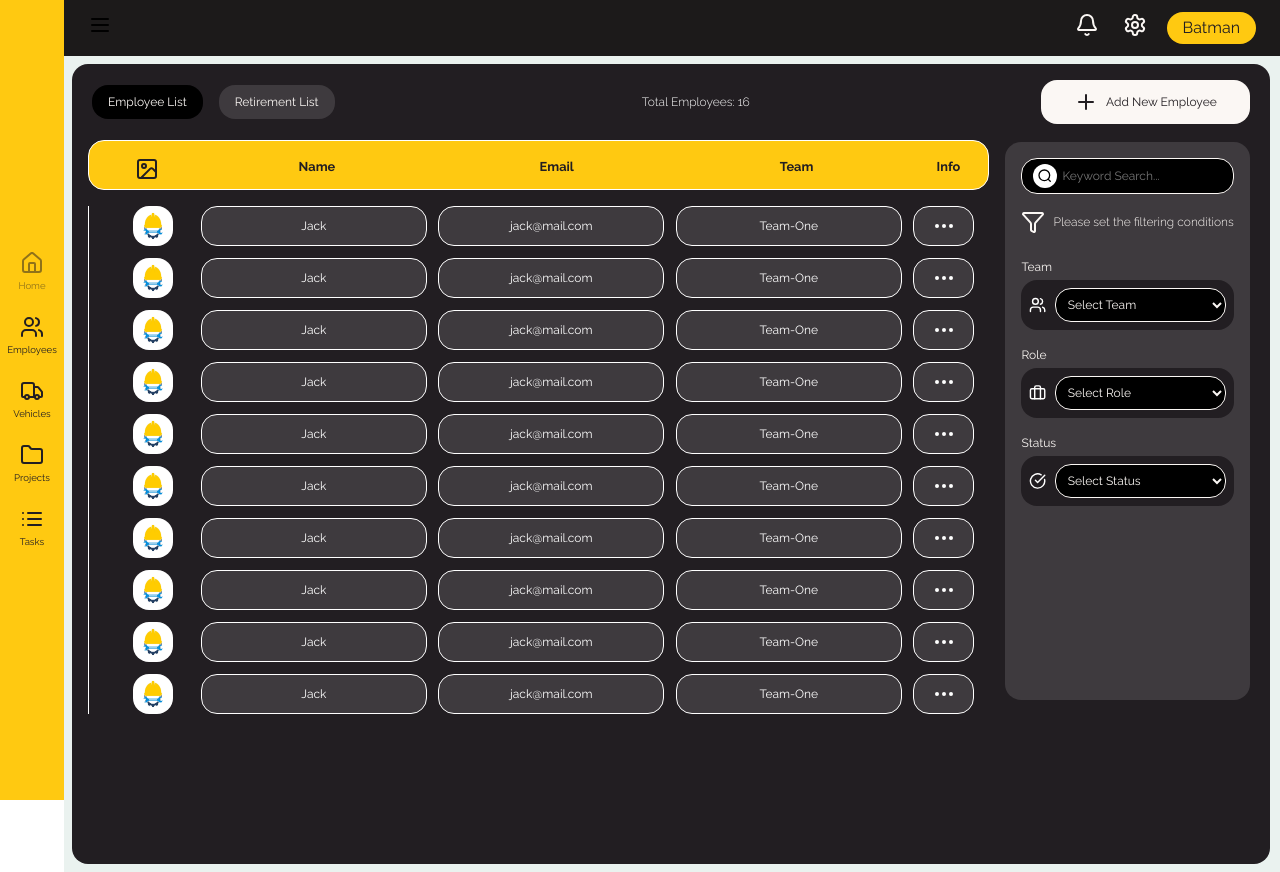
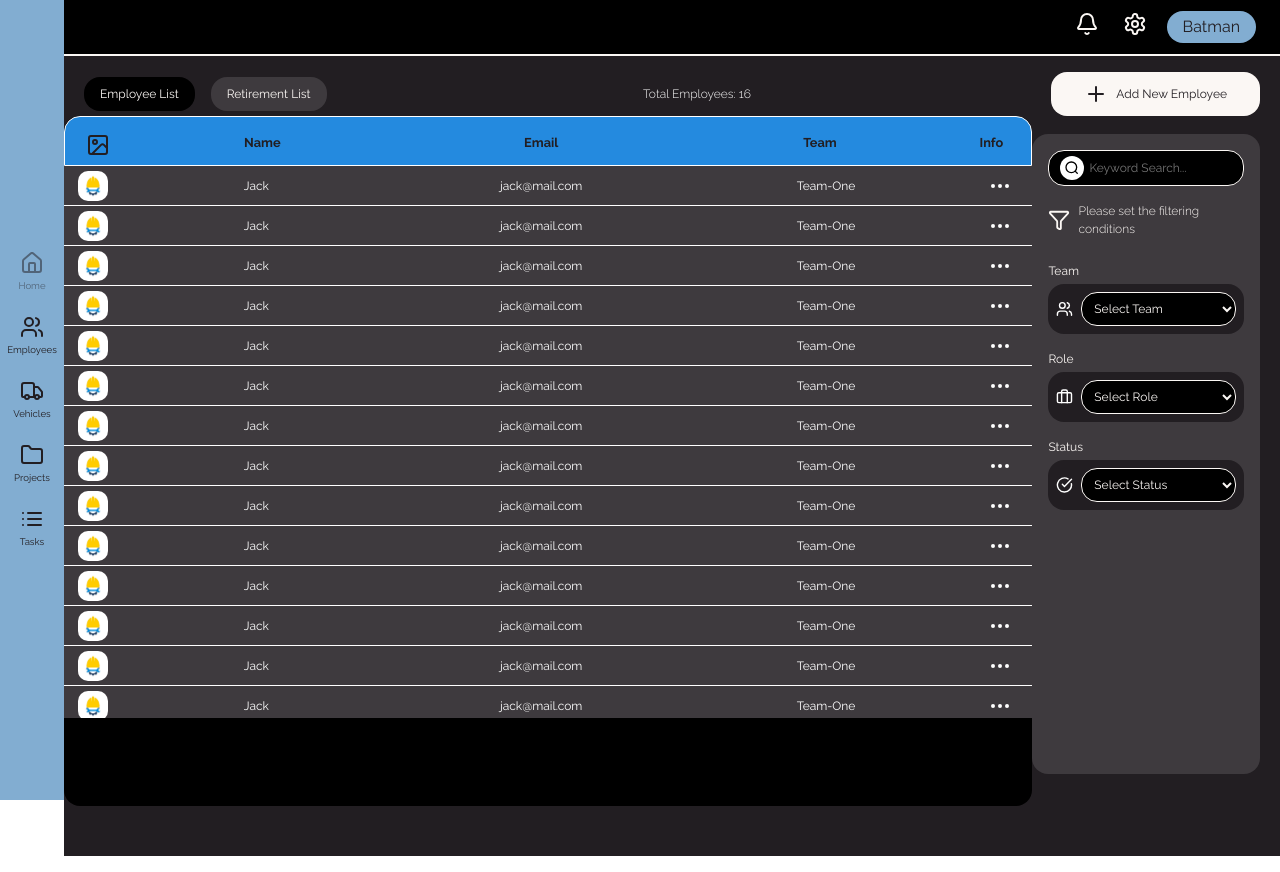
Before and after one commit to yy-mizu/Construction-Management, a Next.js app: page /employees in a window 1280 px wide. Built offline with nearby package versions, Linux system fonts and the light colour scheme.

Commit message:
list layout

```diff
--- a/components/layouts/ListingLayout.module.scss
+++ b/components/layouts/ListingLayout.module.scss
@@ -1,12 +1,12 @@
 @import './variables.scss';
 
 .content_wrapper {
-  margin: $spacing-sm;
+  // margin: $spacing-sm;
   display: flex;
   flex-direction: column;
-  width: 98.5%;
+  width: 100%;
   background-color: #221E22;
-  border-radius: 16px;
+  // border-radius: 16px;
   min-height: 100vh;
   // align-items:center;
 
--- a/components/layouts/MainLayout.module.scss
+++ b/components/layouts/MainLayout.module.scss
@@ -2,11 +2,13 @@
 
 .dashboard {
   display: flex;
-  min-height: 100vh;
+
 }
 
 .main_content {
   flex: 1;
   margin-left: 64px;
   background-color: $bg_color;
+  min-height: 70vh;
+
 }
--- a/components/listing/EmployeeList.module.scss
+++ b/components/listing/EmployeeList.module.scss
@@ -1,22 +1,25 @@
 @import './variables.scss';
 
 .listing {
-  flex: 1;
-  // background-color: $secondary_color;
+  // flex: 1;
+  background-color: black;
   border-radius: $border_radius;
-  padding: $spacing-md;
+  // padding: $spacing-md;
+  width : 85%;
+
 }
 
 
 
 .listing_header {
   display: grid;
-  grid-template-columns: 100px 1fr 1fr 1fr 64px;
+  grid-template-columns: 50px 1fr 1fr 1fr 64px;
   padding: $spacing-sm;
-  background-color: $accent_color;
+
+  background-color: $primary_mature;
   color: $primary_color;
-  border-radius: $border_radius;
-  margin-bottom: $spacing-md;
+  border-radius: 16px 16px 0px 0px;
+  // margin-bottom: $spacing-md;
   font-weight: 600;
   border: 1px solid white;
 
@@ -32,54 +35,68 @@
 }
 
 .listing_body {
-  height : 508px;
+  height : 80%;
   overflow-y: auto; /* Enable vertical scrolling */
   scrollbar-width: thin; /* For Firefox */
   scrollbar-color: $primary_color $secondary_color;
-  border-left : 1px solid white;
+  // border-left : 1px solid white;
   .row {
     display: grid;
-    grid-template-columns: 100px 1fr 1fr 1fr 64px;
+    grid-template-columns: 50px 1fr 1fr 1fr 64px;
     align-items: center;
 
-
-    padding: 0px 12px;
+        border-radius : 8px;
+    // padding: 0px 12px;
 
     // padding: 12px 4px;
-    border-radius: 16px;
+    // border-radius: 8px;
 
     span {
-      border-radius: 16px;
+      // border-radius: 16px;
       background-color:#3E3A3E;
       display: flex;
       text-align: center;
       justify-content: center;
-      border: 1px solid white; // Add border for inner cells
+
       height: 40px;
       align-items: center;
       color: white;
       // padding: 8px;
       font-size: 0.75rem;
-      margin-bottom: 12px;
-      width: 95%;
+      // margin-bottom: 12px;
+      width: 100%;
 
    border-bottom : 1px solid white;
 
+
     }
     span:first-child {
-      border: none; /* Remove border for the first column */
-      background-color: transparent; /* Optional: Make it fully transparent */
+
+      background-color:#3E3A3E; /* Optional: Make it fully transparent */
       justify-content: center; /* Align image to the left */
       // padding-left : 16px;i
       // width:70%;
+
+
+    }
+
+
+    span:first-child {
+
+      background-color:#3E3A3E; /* Optional: Make it fully transparent */
+      justify-content: center; /* Align image to the left */
+      // padding-left : 16px;i
+      // width:70%;
+      // border-radius : 8px 8px 0px 0px;
     }
     img {
-      width: 40px;
-      height: 40px;
-      border-radius: 16px;
+      width: 30px;
+      height: 30px;
+      border-radius: 10px;
       margin-left: $spacing-sm;
     }
   }
 
 
+
 }
--- a/components/listing/SearchPanel.module.scss
+++ b/components/listing/SearchPanel.module.scss
@@ -7,8 +7,10 @@
   border-radius: $border_radius;
   padding: 16px 16px 8px 16px;
   margin: 18px 20px 0 0;
-  height: 92%;
+  min-height: 80vh;
   color : $text_color;
+  // position: sticky;
+  // right: 0;
 
   .search_keyword {
     position: relative;
--- a/components/utils/Navbar.module.scss
+++ b/components/utils/Navbar.module.scss
@@ -5,9 +5,10 @@
   justify-content: space-between;
   align-items: center;
   padding: $spacing-md $spacing-lg;
-  background-color: $secondary_color;
+  background-color: black;
   color: $text_color;
   height: 56px;
+  border-bottom : 2px solid $text_color;
 }
 
 .navbar_left,
--- a/styles/variables.scss
+++ b/styles/variables.scss
@@ -1,7 +1,8 @@
 // Colors
 $primary_color: #221e22;
+$primary_mature : #248ADF;
 $secondary_color: #1c1a1a;
-$accent_color: #ffc911;
+$accent_color: #82ADD1;
 $bg_color: #eaf2ef;
 $text_color: #fbf7f4;
 $border_color: #fbf7f4;
```
